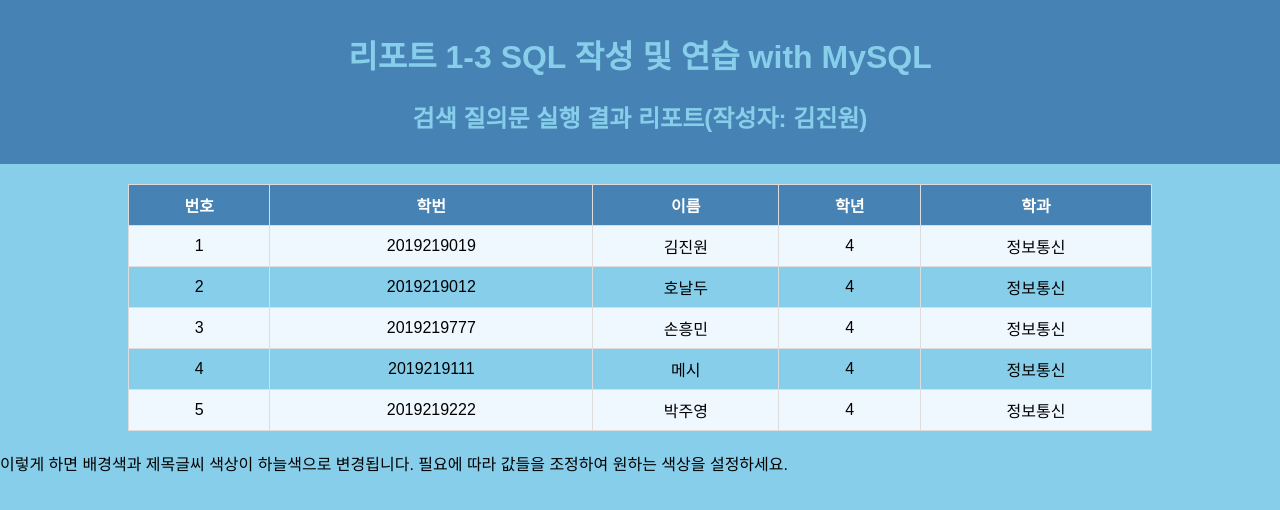
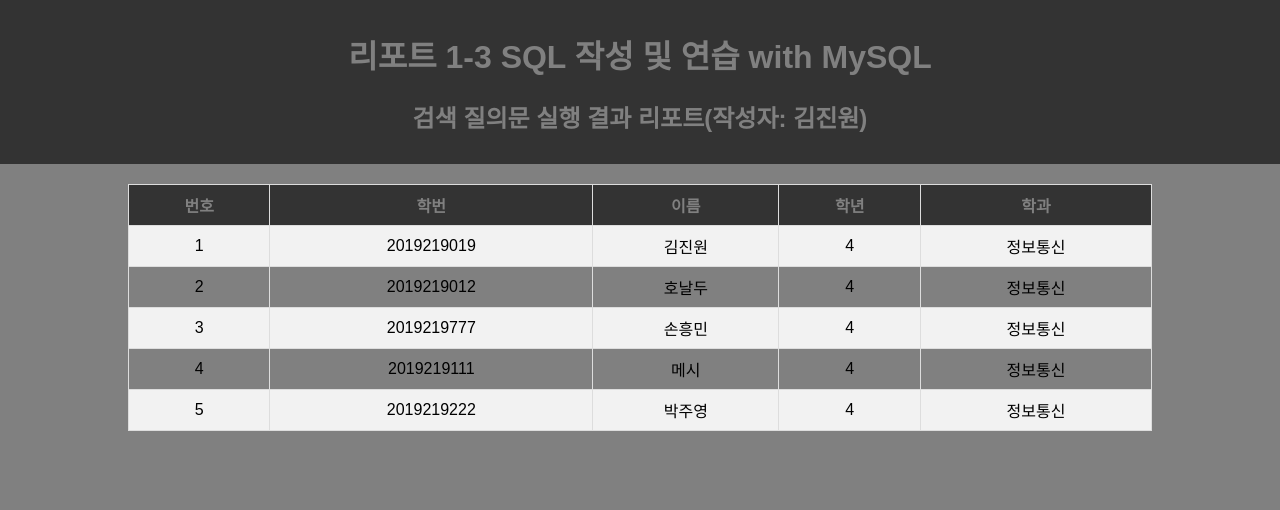
Before and after one commit to rlawlsdnjs2/sss, a plain HTML site: page index.html in a window 1280 px wide. Drawn offline with Linux system fonts and the light colour scheme.

Commit message:
Update index.html

```diff
--- a/index.html
+++ b/index.html
@@ -7,20 +7,20 @@
     <style>
         body {
             font-family: Arial, sans-serif;
-            background-color: #87CEEB; /* 하늘색 배경으로 변경 */
+            background-color: #808080; /* 회색 배경으로 변경 */
             margin: 0;
             padding: 0;
         }
 
         header {
-            background-color: #4682B4; /* 진한 하늘색으로 변경 */
-            color: white;
+            background-color: #333;
+            color: #808080; /* 회색으로 변경 */
             text-align: center;
             padding: 10px;
         }
 
         h1, h2 {
-            color: #87CEEB; /* 하늘색으로 변경 */
+            color: #808080; /* 회색으로 변경 */
         }
 
         table {
@@ -36,12 +36,12 @@
         }
 
         th {
-            background-color: #4682B4; /* 진한 하늘색으로 변경 */
-            color: white;
+            background-color: #333;
+            color: #808080; /* 회색으로 변경 */
         }
 
         tr:nth-child(even) {
-            background-color: #F0F8FF; /* 연한 하늘색으로 변경 */
+            background-color: #f2f2f2;
         }
     </style>
 </head>
@@ -97,4 +97,3 @@
     </table>
 </body>
 </html>
-이렇게 하면 배경색과 제목글씨 색상이 하늘색으로 변경됩니다. 필요에 따라 값들을 조정하여 원하는 색상을 설정하세요.
```
